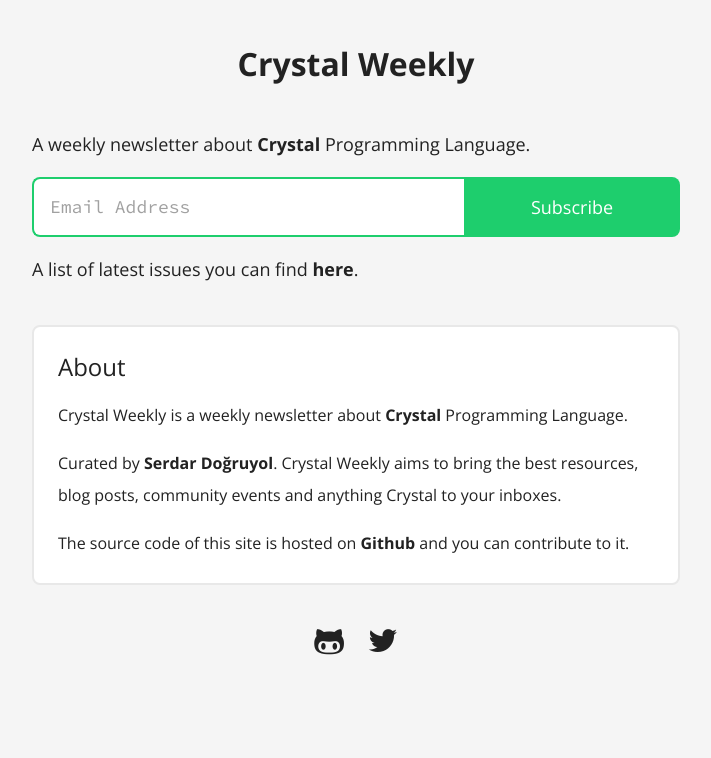
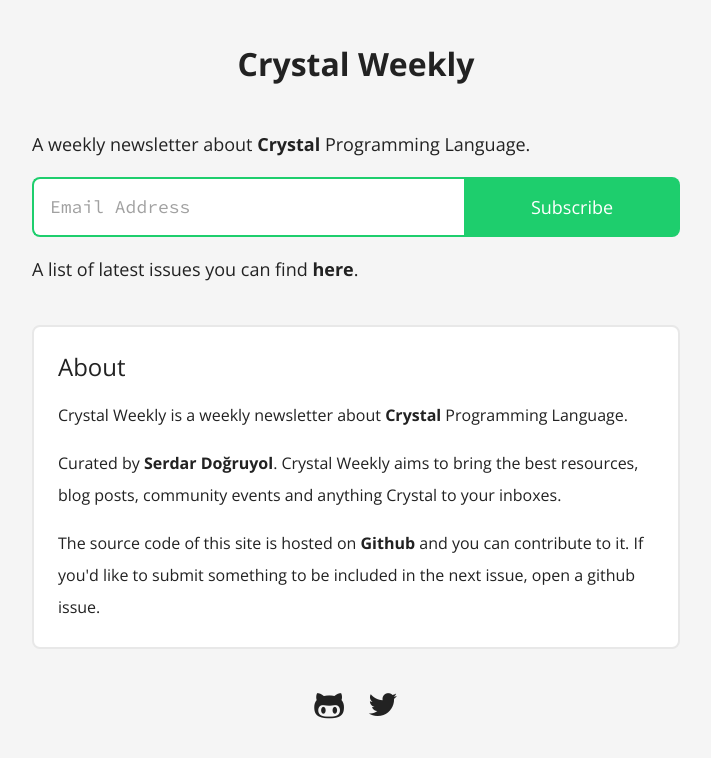
Before and after one commit to sdogruyol/crystal-weekly, a Jekyll site: the page built from index.html, in a window 1280 px wide. Shown: the top 758 px of the page, without its empty margins (284-995 px from the left). Built offline with Jekyll 4.4.1, drawn with Linux system fonts in a browser that asks for light colours.

Commit message:
Submit something via gh issue

```diff
--- a/index.html
+++ b/index.html
@@ -36,11 +36,9 @@
     <div class="cw-height-16"></div>
     Crystal Weekly is a weekly newsletter about <a href="http://crystal-lang.org" class="cw-link" target="_blank">Crystal</a> Programming Language.
     <div class="cw-height-16"></div>
-    Curated by <a href="https://twitter.com/sdogruyol" class="cw-link" target="_blank">Serdar Doğruyol</a>. Crystal Weekly aims to bring the best resources,
-    blog posts, community events and anything Crystal to your inboxes.
+    Curated by <a href="https://twitter.com/sdogruyol" class="cw-link" target="_blank">Serdar Doğruyol</a>. Crystal Weekly aims to bring the best resources, blog posts, community events and anything Crystal to your inboxes.
     <div class="cw-height-16"></div>
-    The source code of this site is hosted on <a href="https://github.com/sdogruyol/crystal-weekly" class="cw-link" target="_blank">Github</a> and you
-    can contribute to it.
+    The source code of this site is hosted on <a href="https://github.com/sdogruyol/crystal-weekly" class="cw-link" target="_blank">Github</a> and you can contribute to it. If you'd like to submit something to be included in the next issue, open a <a href="https://github.com/sdogruyol/crystal-weekly/issues">github issue</a>.
   </div>
   <div class="cw-height-40"></div>
   <div class="wrap xl-auto xl-center xl-gutter-24">
```
